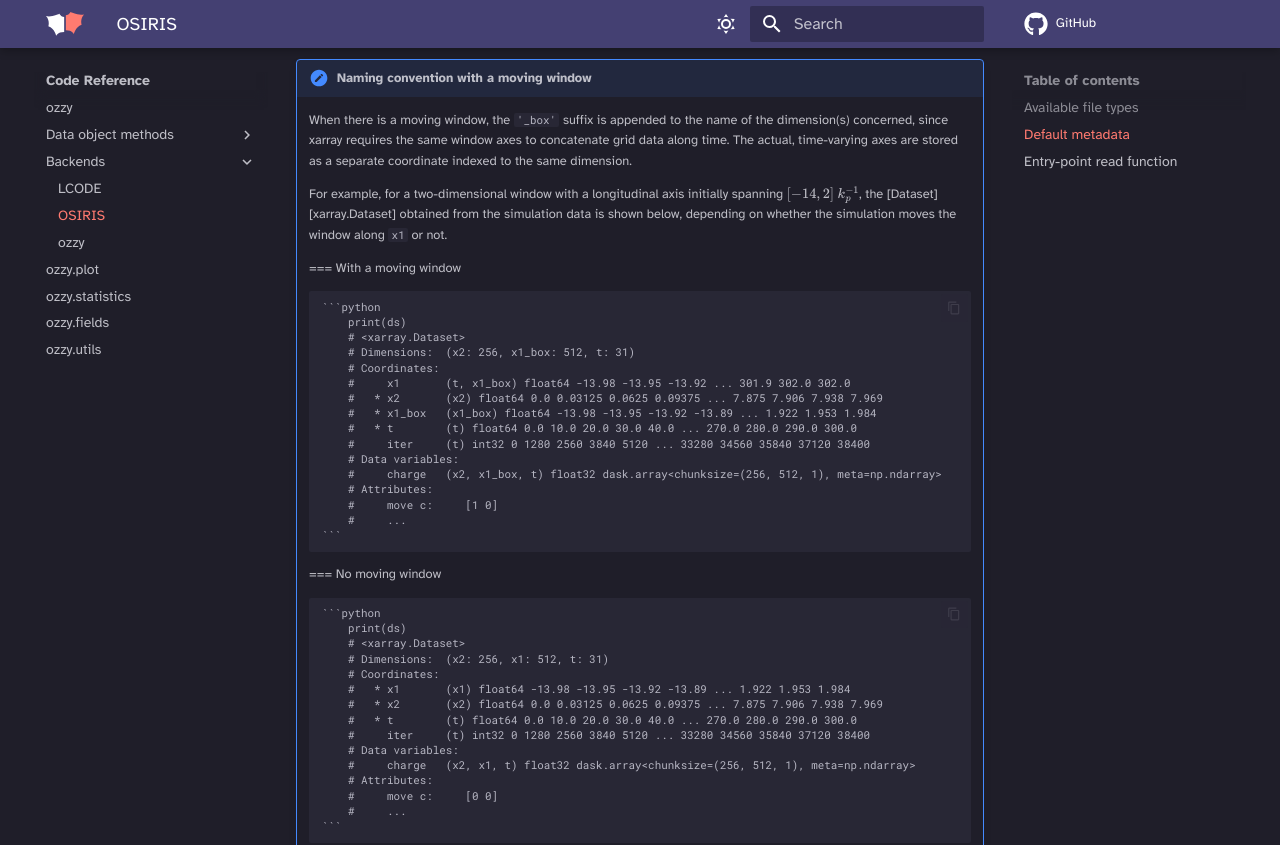
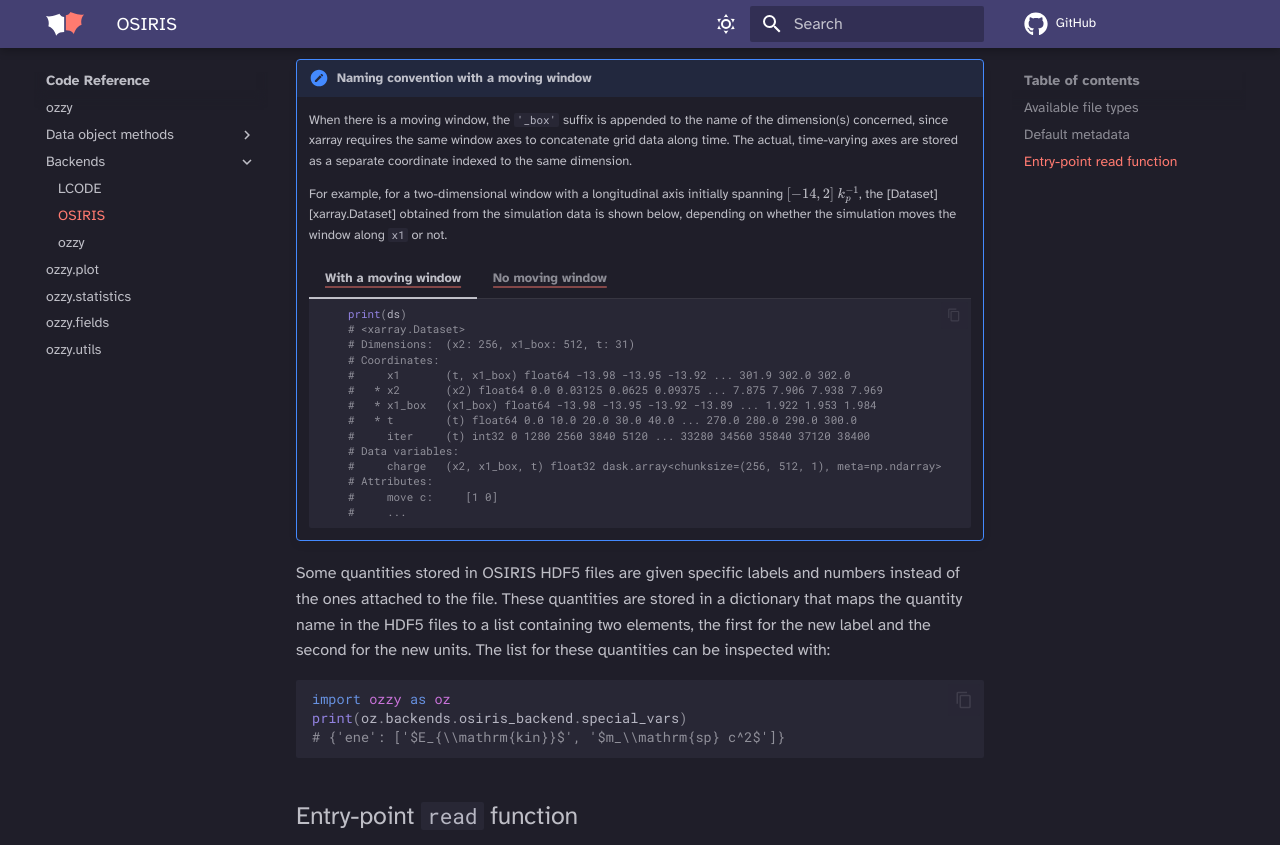
Before and after one commit to mtrocadomoreira/ozzy, an MkDocs documentation site: the page built from docs/docs/reference/backends/osiris.md, in a window 1280 px wide and 1400 px high, scrolled down 768 px, cut to the strip 0-845 px from the top of the window. Built offline with MkDocs 1.6.1 and Material for MkDocs 9.7.7, drawn with Linux system fonts in a browser that asks for light colours; comment, search, counter and statistics services are not loaded.

Commit message:
docs: formatting issue in one of documentation pages

````diff
--- a/docs/docs/reference/backends/osiris.md
+++ b/docs/docs/reference/backends/osiris.md
@@ -19,13 +19,15 @@ The `'LABEL'` or `'LABELS'` attributes are renamed to `'long_name'`, since this
 
 In general, the names of the data dimensions correspond to the notation in OSIRIS (`'x1'`, `'x2'`, `'x3'`), while the time dimension is given the name `'t'`. An additional coordinate called `'iter'`, which contains the iteration number for a given time step, is indexed to the time dimension and attached to each dataset.
 
+
 !!! important "Naming convention with a moving window"
 
     When there is a moving window, the `'_box'` suffix is appended to the name of the dimension(s) concerned, since xarray requires the same window axes to concatenate grid data along time. The actual, time-varying axes are stored as a separate coordinate indexed to the same dimension.
 
     For example, for a two-dimensional window with a longitudinal axis initially spanning $[-14,2] ~ k_p^{-1}$, the [Dataset][xarray.Dataset] obtained from the simulation data is shown below, depending on whether the simulation moves the window along `x1` or not.
 
-    === With a moving window
+
+    === "With a moving window"
 
         ```python
             print(ds)
@@ -44,7 +46,7 @@ In general, the names of the data dimensions correspond to the notation in OSIRI
             #     ...
         ```
 
-    === No moving window
+    === "No moving window"
 
         ```python
             print(ds)
--- a/docs/mkdocs.yml
+++ b/docs/mkdocs.yml
@@ -59,6 +59,7 @@ markdown_extensions:
   - pymdownx.mark
   - pymdownx.tilde
   - pymdownx.details
+  - pymdownx.blocks.caption
   - pymdownx.snippets:
       base_path:
         - "./"
@@ -66,11 +67,11 @@ markdown_extensions:
       url_download: false
       url_max_size: 33554432
       url_timeout: 10
+  - pymdownx.superfences
   - pymdownx.tabbed:
       alternate_style: true
   - pymdownx.arithmatex:
       generic: true
-  - pymdownx.superfences
   - pymdownx.tasklist:
       custom_checkbox: true
   - attr_list
````
